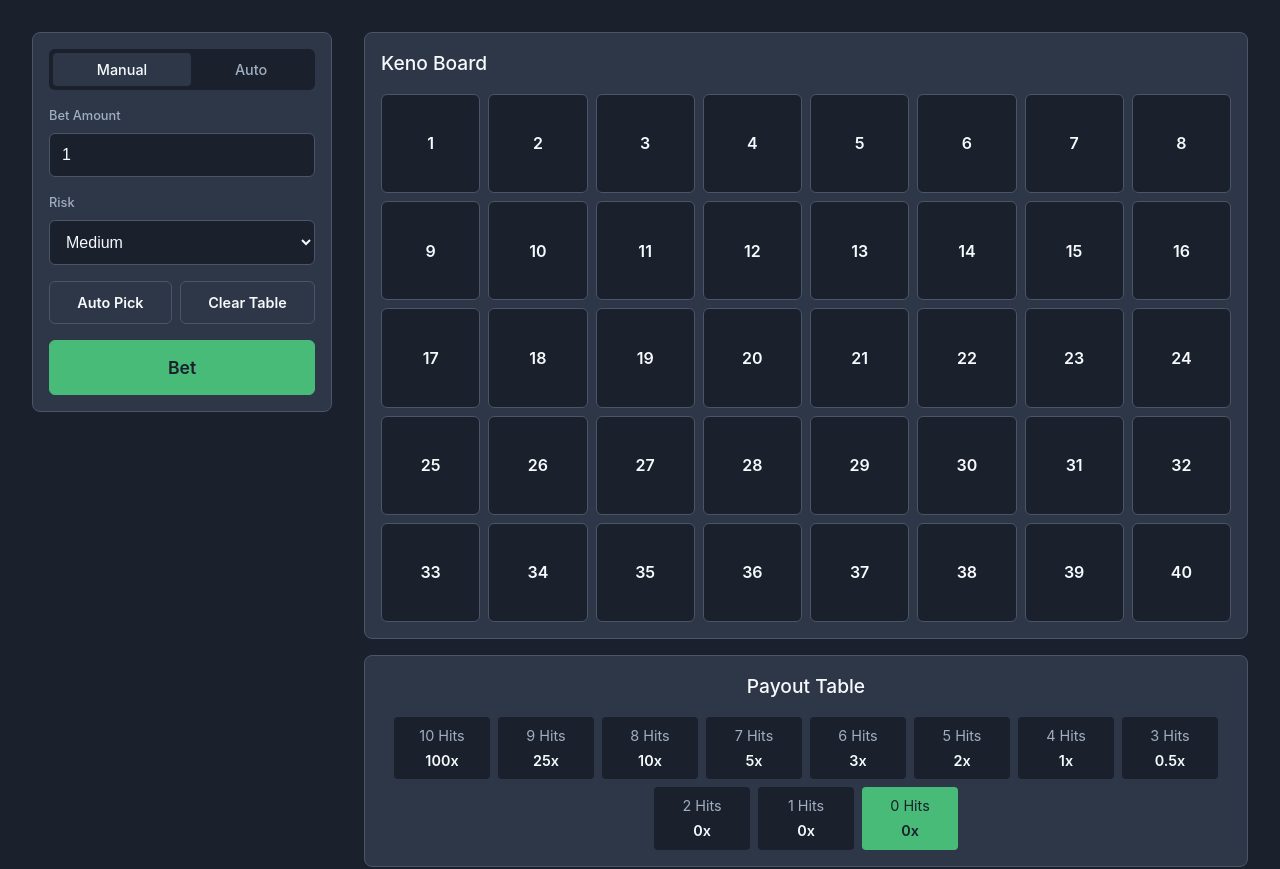
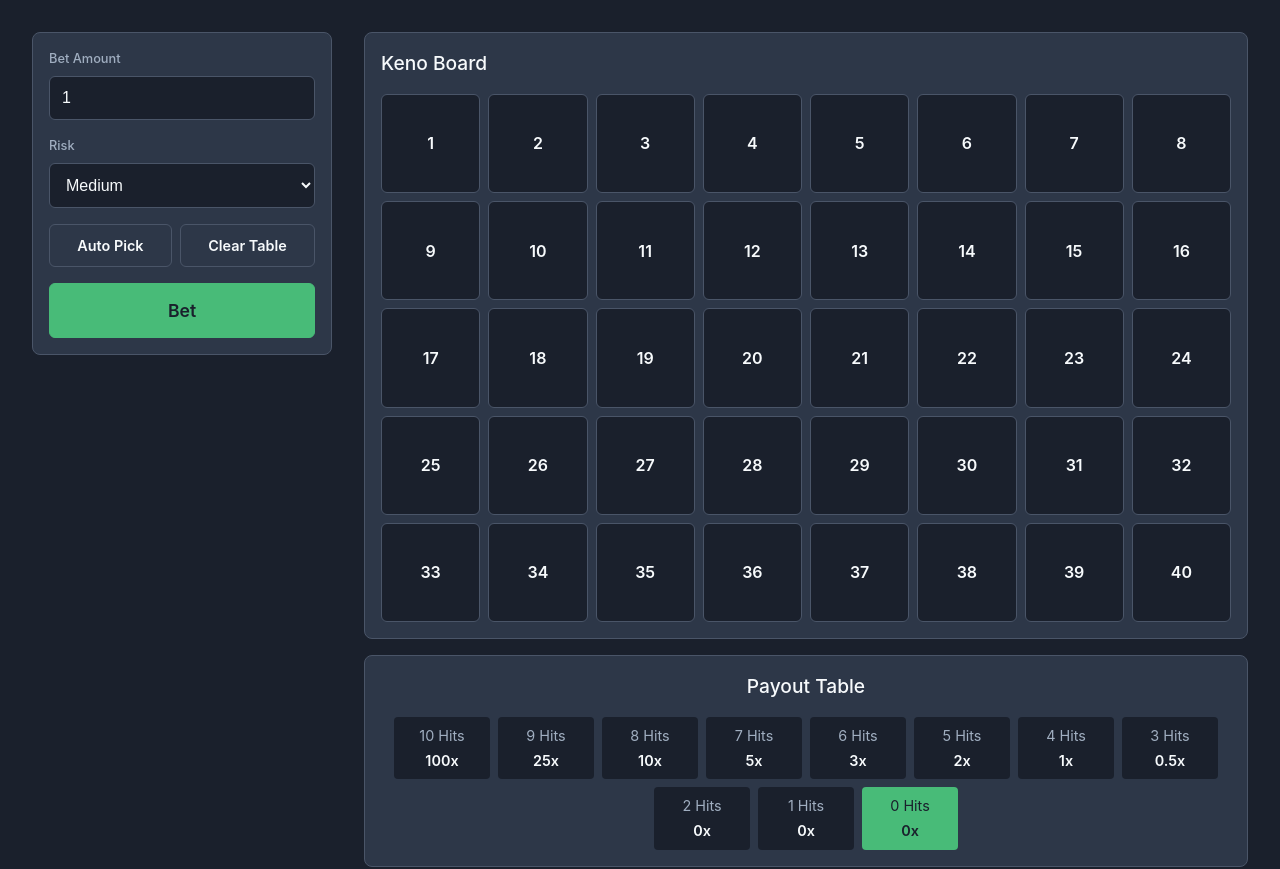
Before and after one commit to weirdspin/luckykeno, a React (Vite) app in the folder luckykeno/: page / in a window 1280 px wide. Shown: the top 869 px of the page. Built offline with nearby package versions, Linux system fonts and the light colour scheme.

Commit message:
feat: Remove manual betting mode from BetControls

```diff
--- a/luckykeno/src/components/BetControls.jsx
+++ b/luckykeno/src/components/BetControls.jsx
@@ -11,10 +11,7 @@ function BetControls({
 }) {
   return (
     <div className="bet-controls">
-      <div className="tabs">
-        <button className="tab active">Manual</button>
-        <button className="tab">Auto</button>
-      </div>
+
       <div className="control-group">
         <label htmlFor="bet-amount">Bet Amount</label>
         <input
```
